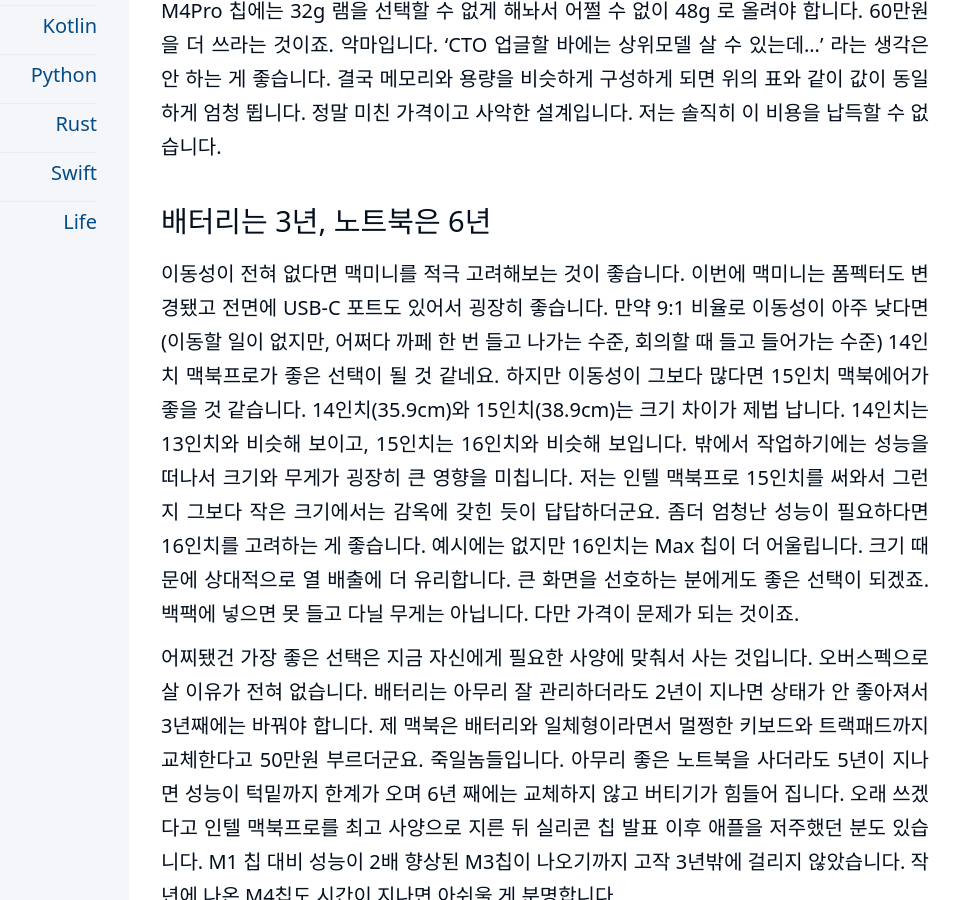
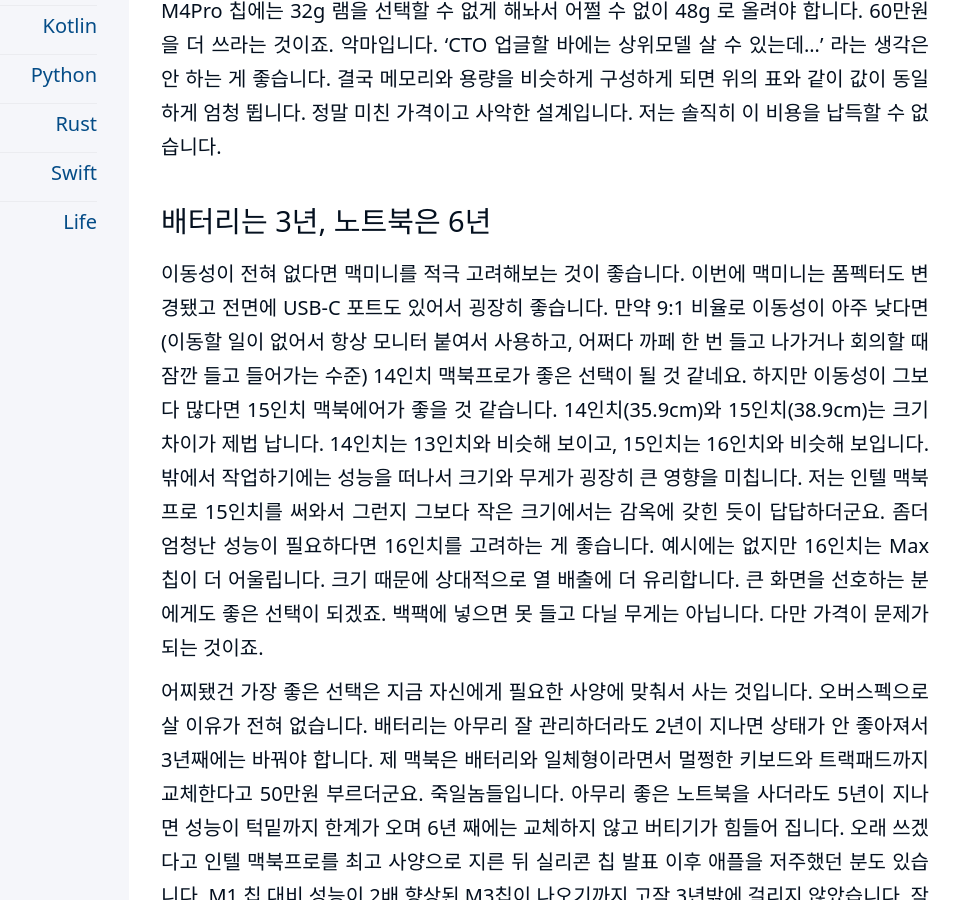
Before and after one commit to kiroshin/kiroshin.github.io, a Jekyll site: the page built from _posts/2025-03-24-macbook_for_dev.md, in a window 1280 px wide and 900 px high, scrolled down 4089 px. Shown: the whole window, without its empty margins (191-1151 px from the left). Built offline with Jekyll 4.4.1, drawn with Linux system fonts in a browser that asks for light colours.

Commit message:
Update 2025-03-24-macbook_for_dev.md

```diff
--- a/_posts/2025-03-24-macbook_for_dev.md
+++ b/_posts/2025-03-24-macbook_for_dev.md
@@ -54,7 +54,7 @@
 
 
 ## 배터리는 3년, 노트북은 6년
-이동성이 전혀 없다면 맥미니를 적극 고려해보는 것이 좋습니다. 이번에 맥미니는 폼펙터도 변경됐고 전면에 USB-C 포트도 있어서 굉장히 좋습니다. 만약 9:1 비율로 이동성이 아주 낮다면(이동할 일이 없지만, 어쩌다 까페 한 번 들고 나가는 수준, 회의할 때 들고 들어가는 수준) 14인치 맥북프로가 좋은 선택이 될 것 같네요. 하지만 이동성이 그보다 많다면 15인치 맥북에어가 좋을 것 같습니다. 14인치(35.9cm)와 15인치(38.9cm)는 크기 차이가 제법 납니다. 14인치는 13인치와 비슷해 보이고, 15인치는 16인치와 비슷해 보입니다. 밖에서 작업하기에는 성능을 떠나서 크기와 무게가 굉장히 큰 영향을 미칩니다. 저는 인텔 맥북프로 15인치를 써와서 그런지 그보다 작은 크기에서는 감옥에 갖힌 듯이 답답하더군요. 좀더 엄청난 성능이 필요하다면 16인치를 고려하는 게 좋습니다. 예시에는 없지만 16인치는 Max 칩이 더 어울립니다. 크기 때문에 상대적으로 열 배출에 더 유리합니다. 큰 화면을 선호하는 분에게도 좋은 선택이 되겠죠. 백팩에 넣으면 못 들고 다닐 무게는 아닙니다. 다만 가격이 문제가 되는 것이죠.
+이동성이 전혀 없다면 맥미니를 적극 고려해보는 것이 좋습니다. 이번에 맥미니는 폼펙터도 변경됐고 전면에 USB-C 포트도 있어서 굉장히 좋습니다. 만약 9:1 비율로 이동성이 아주 낮다면 (이동할 일이 없어서 항상 모니터 붙여서 사용하고, 어쩌다 까페 한 번 들고 나가거나 회의할 때 잠깐 들고 들어가는 수준) 14인치 맥북프로가 좋은 선택이 될 것 같네요. 하지만 이동성이 그보다 많다면 15인치 맥북에어가 좋을 것 같습니다. 14인치(35.9cm)와 15인치(38.9cm)는 크기 차이가 제법 납니다. 14인치는 13인치와 비슷해 보이고, 15인치는 16인치와 비슷해 보입니다. 밖에서 작업하기에는 성능을 떠나서 크기와 무게가 굉장히 큰 영향을 미칩니다. 저는 인텔 맥북프로 15인치를 써와서 그런지 그보다 작은 크기에서는 감옥에 갖힌 듯이 답답하더군요. 좀더 엄청난 성능이 필요하다면 16인치를 고려하는 게 좋습니다. 예시에는 없지만 16인치는 Max 칩이 더 어울립니다. 크기 때문에 상대적으로 열 배출에 더 유리합니다. 큰 화면을 선호하는 분에게도 좋은 선택이 되겠죠. 백팩에 넣으면 못 들고 다닐 무게는 아닙니다. 다만 가격이 문제가 되는 것이죠.
 
 어찌됐건 가장 좋은 선택은 지금 자신에게 필요한 사양에 맞춰서 사는 것입니다. 오버스펙으로 살 이유가 전혀 없습니다. 배터리는 아무리 잘 관리하더라도 2년이 지나면 상태가 안 좋아져서 3년째에는 바꿔야 합니다. 제 맥북은 배터리와 일체형이라면서 멀쩡한 키보드와 트랙패드까지 교체한다고 50만원 부르더군요. 죽일놈들입니다. 아무리 좋은 노트북을 사더라도 5년이 지나면 성능이 턱밑까지 한계가 오며 6년 째에는 교체하지 않고 버티기가 힘들어 집니다. 오래 쓰겠다고 인텔 맥북프로를 최고 사양으로 지른 뒤 실리콘 칩 발표 이후 애플을 저주했던 분도 있습니다. M1 칩 대비 성능이 2배 향상된 M3칩이 나오기까지 고작 3년밖에 걸리지 않았습니다. 작년에 나온 M4칩도 시간이 지나면 아쉬울 게 분명합니다.
 
```
